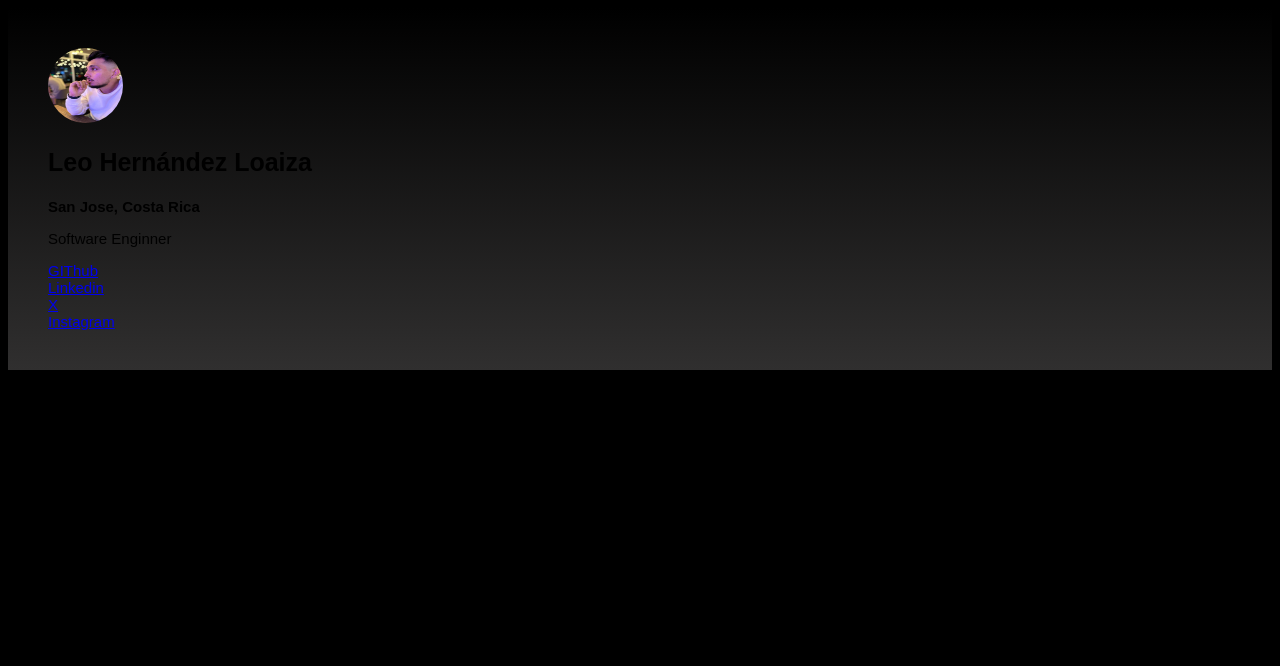
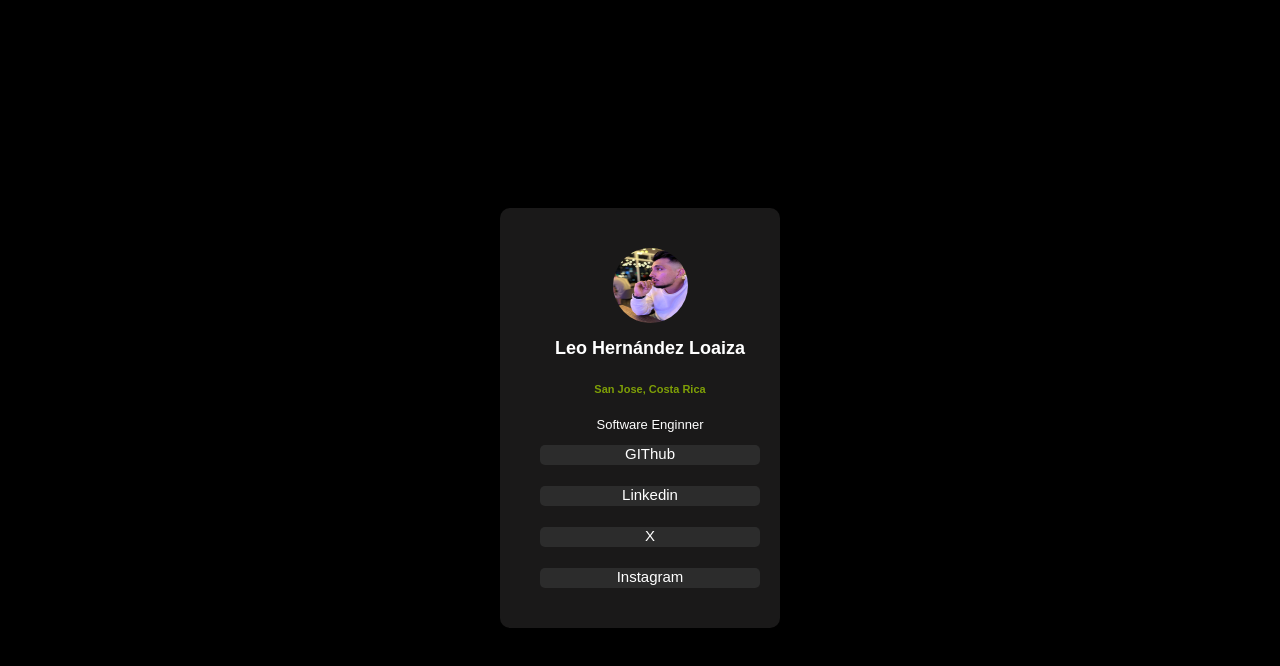
Before and after one commit to 0LHL0/Social-Profile-, a plain HTML site: page index.html in a window 1280 px wide. Drawn offline with Linux system fonts and the light colour scheme.

Commit message:
Quede hasta agregar los bordes de los enlaces

```diff
--- a/index.html
+++ b/index.html
@@ -10,11 +10,11 @@
 
 <body>
     <section class="contenedor">
-        <div class="foto">
+        <div>
             <img src="imagenes/fotodeperfil.jpg" alt="foto de pefil" width="200px" height="250px">
         </div>
         <div class="nombre">
-            <h1>Leo Hernández Loaiza</h1>
+            <h1 id>Leo Hernández Loaiza</h1>
         </div>
         <div class="residencia">
             <h2>San Jose, Costa Rica</h2>
--- a/styles.css
+++ b/styles.css
@@ -3,33 +3,77 @@ body {
 }
 
 .contenedor {
-    background-image: linear-gradient(black, rgb(48, 47, 47));
-    max-width: 1440px;
-    min-width: 375px;
+    background: rgb(26, 25, 25);
+    width: 200px;
+    padding: 40px;
     margin: auto;
-    padding: 40px;
+    border-radius: 10px;
+    display: flex;
+    flex: auto;
+    flex-direction: column;
+    align-items: center;
+    justify-content: center;
+    flex-wrap: wrap;
+    position: relative;
+    top: 200px;
+
+
 }
 
 img {
     width: 75px;
     height: 75px;
     border-radius: 100%;
+    align-items: center;
+    display: flex;
+    justify-items: center;
 }
 
-h1{
-    font-size: 25px;
+h1 {
+    font-size: 18px;
     font-family: Arial, Helvetica, sans-serif;
+    word-break: break-all;
+    color: white;
 }
+
 h2 {
-    font-size: 15px;
+    font-size: 11px;
     font-family: Arial, Helvetica, sans-serif;
+    color: rgba(161, 206, 0, 0.747)
 }
+
 p {
-    font-size: 15px;
+    font-size: 13px;
     font-family: Arial, Helvetica, sans-serif;
+    color: white;
 }
 
 .links {
     font-size: 15px;
     font-family: Arial, Helvetica, sans-serif;
+    display: flex;
+    gap: 2px;
+    flex-direction: column;
+    justify-items: center;
+
+
 }
+
+a {
+    background: rgb(44, 44, 44);
+    color: white;
+    justify-content: center;
+    text-decoration: none;
+    height: 200px;
+    border: 1px hidden red;
+    width: 220px;
+    height: 20px;
+    flex-wrap: nowrap;
+    border-radius: 5px;
+    display: flex;
+
+
+}
+a:hover {
+    background: rgba(161, 206, 0, 0.747);
+}
```
